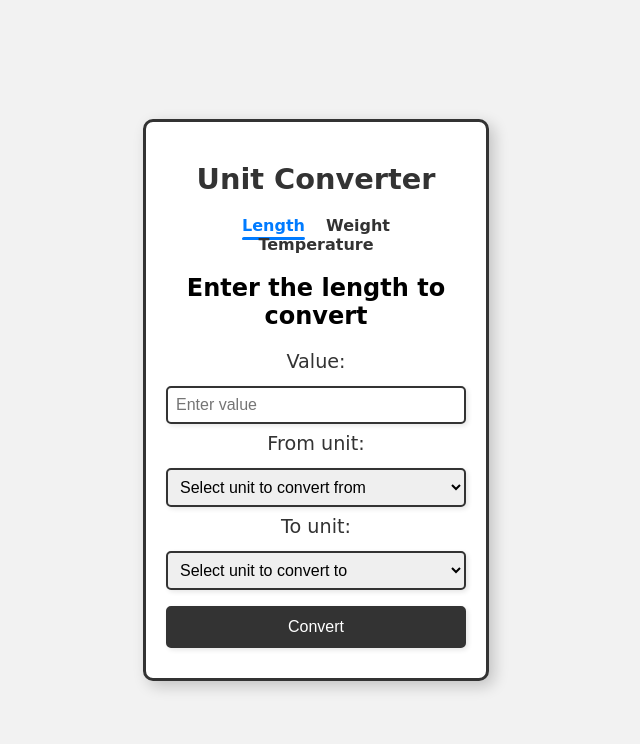
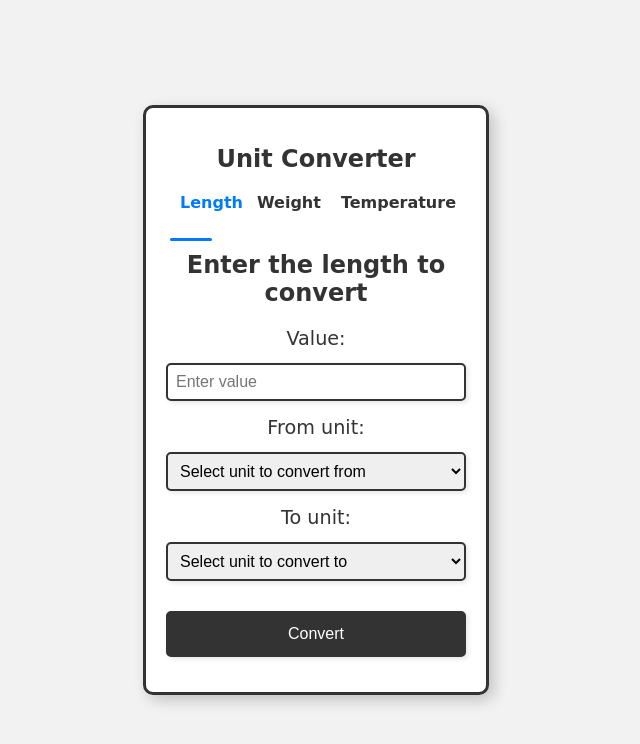
Before and after one commit to MOstrowka/UnitConverter, a Django app: page / in a window 1280 px wide. Shown: the top 744 px of the page, without its empty margins (324-964 px from the left). Run offline with Django 4.2, Linux system fonts and the light colour scheme.

Commit message:
Adjusted style.css

```diff
--- a/static/css/styles.css
+++ b/static/css/styles.css
@@ -1,4 +1,3 @@
-/* Ustawienia podstawowe dla czcionki i tła */
 body {
     font-family: 'Comic Neue', 'Comic Sans MS', cursive;
     background-color: #f2f2f2;
@@ -11,7 +10,7 @@ body {
 }
 
 .container {
-    width: 300px; /* Stała szerokość aplikacji */
+    width: 300px;
     background-color: #fff;
     border-radius: 10px;
     border: 3px solid #333;
@@ -20,22 +19,24 @@ body {
     text-align: center;
 }
 
-h1 {
-    font-size: 1.8em; /* Nieco mniejsza czcionka dla tytułu */
+h1, h2 {
+    font-size: 1.5em;
+    font-family: 'Comic Neue', 'Comic Sans MS', cursive;
+    margin-bottom: 20px;
     color: #333;
-    margin-bottom: 20px;
 }
 
 .nav {
     list-style: none;
     padding: 0;
     margin-bottom: 20px;
-    font-size: 1em; /* Ujednolicony rozmiar zakładek */
+    font-size: 1em;
+    display: flex;
+    justify-content: space-around;
 }
 
 .nav li {
-    display: inline;
-    margin: 0 8px; /* Zmniejszone odstępy */
+    display: inline-block;
     position: relative;
 }
 
@@ -44,11 +45,13 @@ h1 {
     color: #333;
     font-weight: bold;
     position: relative;
+    padding: 5px 10px;
+    transition: all 0.3s ease;
 }
 
 .nav a.active {
     color: #007BFF;
-    text-decoration: none; /* Brak standardowego podkreślenia */
+    text-decoration: none;
 }
 
 .nav a.active::after {
@@ -60,21 +63,36 @@ h1 {
     position: absolute;
     bottom: -5px;
     left: 0;
-    transform: skew(-10deg); /* Kreskówkowy efekt */
     border-radius: 2px;
 }
 
+.nav a:hover {
+    background-color: #e0f7ff;
+    color: #007BFF;
+    box-shadow: 0px 4px 8px rgba(0, 0, 0, 0.1);
+    border-radius: 5px;
+}
+
+.nav a:active {
+    transform: scale(0.98);
+    background-color: #007BFF;
+    color: #fff;
+}
+
 input[type="text"], select, button {
-    width: 100%; /* Szerokość na 100%, aby wszystkie elementy były równe */
+    width: 100%;
     padding: 8px;
     margin: 8px 0;
     border: 2px solid #333;
     border-radius: 5px;
     font-size: 1em;
     box-shadow: 2px 2px 5px rgba(0, 0, 0, 0.1);
-    box-sizing: border-box; /* Upewnia się, że padding nie zmienia szerokości */
+    box-sizing: border-box;
 }
 
+input[type="text"], select {
+    margin-bottom: 15px;
+}
 
 label {
     display: block;
@@ -103,14 +121,19 @@ button {
     color: #fff;
     cursor: pointer;
     transition: background-color 0.3s ease;
-    padding: 10px;
+    padding: 12px 20px;
     font-size: 1em;
-    margin-bottom: 10px;
+    margin-top: 15px;
+    margin-bottom: 15px;
 }
 
 button:hover {
     background-color: #007BFF;
     color: #fff;
+}
+
+button:active {
+    transform: scale(0.98);
 }
 
 .result-panel {
@@ -123,15 +146,16 @@ button:hover {
     font-size: 1.2em;
 }
 
-.result-panel h2 {
-    margin-bottom: 10px;
-    font-size: 1.5em;
-    color: #333;
-}
-
 .result-panel p {
     font-size: 1.5em;
     color: #333;
+    text-align: center;
+}
+
+.result-panel button {
+    padding: 12px 20px;
+    font-size: 1.2em;
+    margin-top: 15px;
 }
 
 a.btn {
```
